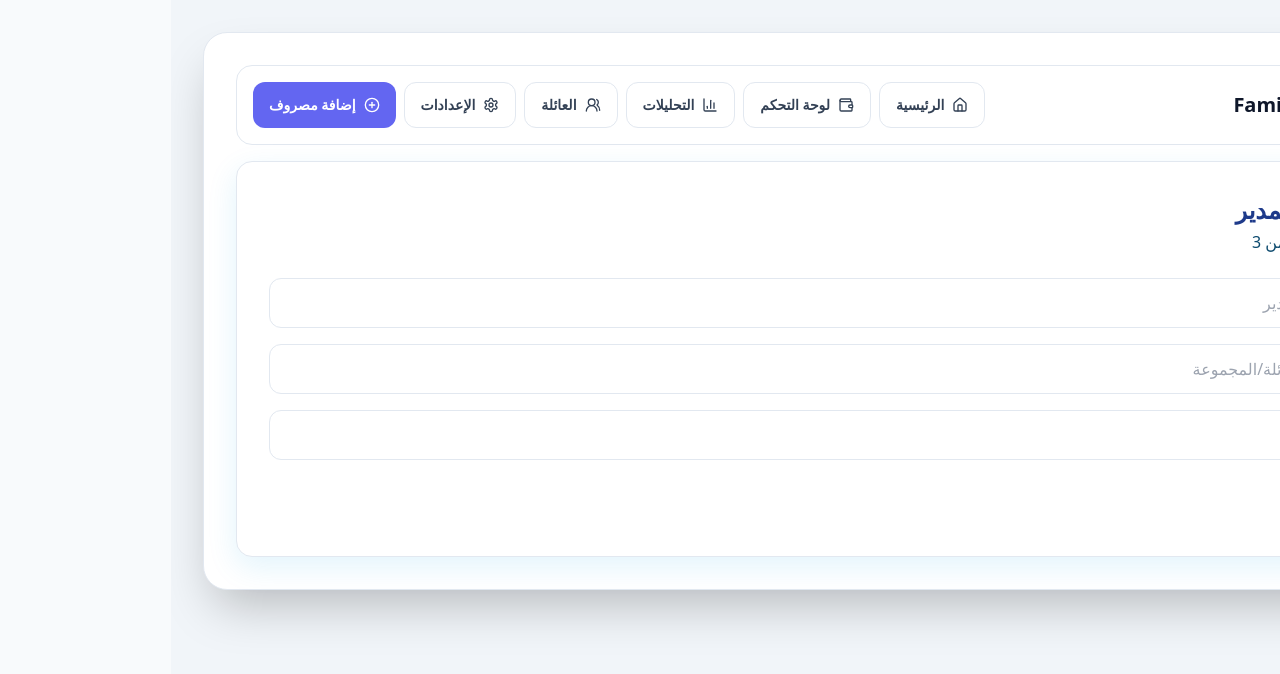
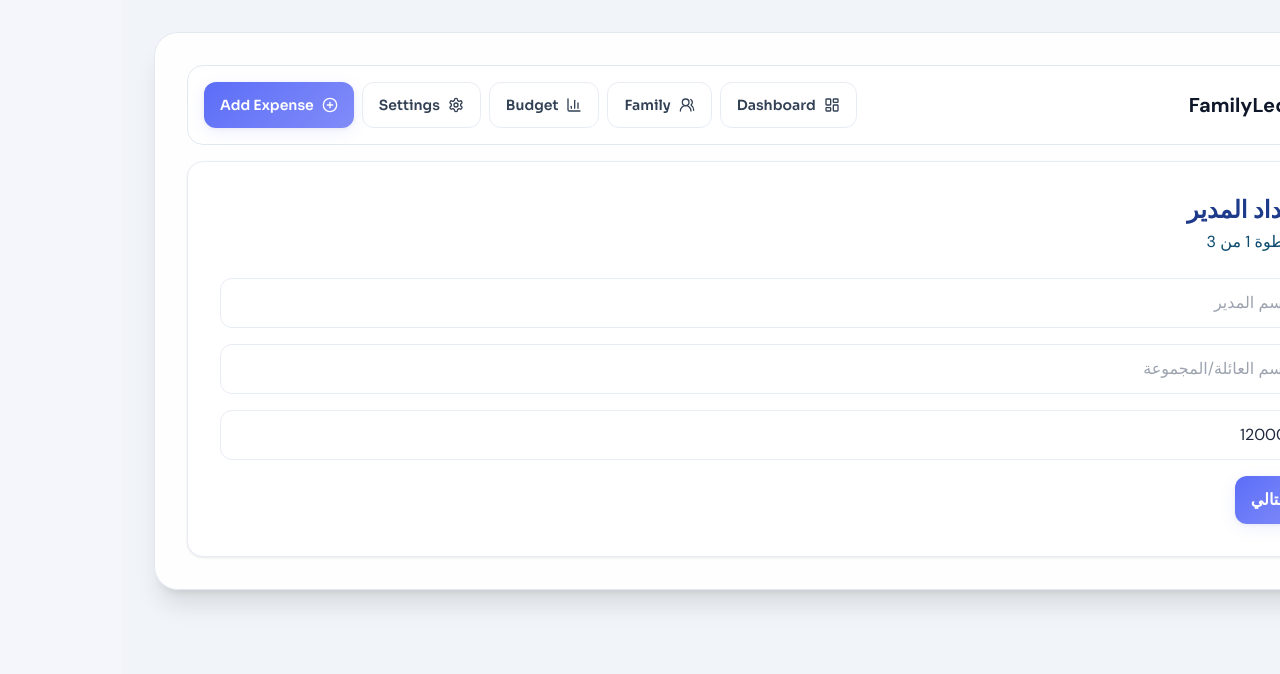
Before and after one commit to OTK-Shadi/Baytna, a Next.js app: page /admin/onboarding in a window 1280 px wide. Shown: the top 674 px of the page. Built offline with nearby package versions, Linux system fonts and the light colour scheme.

Commit message:
feat: apply legacy-parity styling to expenses flow

```diff
--- a/app/dashboard/page.tsx
+++ b/app/dashboard/page.tsx
@@ -30,6 +30,7 @@ export default function DashboardPage() {
   const insights = buildInsights(activeFamily);
   const budgetUsage = Math.min((insights.totalSpent / activeFamily.monthlyBudget) * 100, 100);
   const topSpender = getTopSpender(activeFamily.members, activeFamily.expenses);
+  const overspend = Math.max(insights.totalSpent - activeFamily.monthlyBudget, 0);
   const insightItems = [
     { type: 'info', text: `المتبقي من الميزانية: ${formatCurrency(insights.remaining)}` },
     { type: 'warn', text: `معدل الحرق اليومي: ${formatCurrency(insights.dailyBurnRate)}` },
@@ -44,20 +45,35 @@ export default function DashboardPage() {
 
   return (
     <AppShell>
-      <section className="grid grid-cols-1 gap-4 md:grid-cols-2">
-        <div className="card p-6 md:col-span-2">
-          <h2 className="text-2xl font-bold">مرحبًا {activeMember.name} 👋</h2>
-          <p className="mt-2 text-slate-500">ميزانية هذا الشهر: {formatCurrency(activeFamily.monthlyBudget)}</p>
-          <div className="mt-4 h-3 overflow-hidden rounded-full bg-indigo-100">
-            <div style={{ width: `${budgetUsage}%` }} className="h-full bg-gradient-to-r from-indigo-500 to-indigo-300" />
+      <section className="grid grid-cols-1 gap-4">
+        <div className="card relative overflow-hidden rounded-3xl border-0 bg-gradient-to-br from-indigo-500 via-indigo-500 to-violet-500 p-5 text-white">
+          <div className="pointer-events-none absolute -right-10 -top-10 h-32 w-32 rounded-full bg-white/10" />
+          <div className="pointer-events-none absolute -bottom-12 right-12 h-28 w-28 rounded-full bg-white/10" />
+          <h2 className="text-2xl font-extrabold">Dashboard</h2>
+          <p className="text-xs text-indigo-100">{new Date().toLocaleDateString('en-US', { month: 'long', day: 'numeric', year: 'numeric' })}</p>
+          <p className="mt-3 text-[11px] font-semibold tracking-wide text-indigo-100">TOTAL BUDGET</p>
+          <h3 className="text-4xl font-black leading-tight">{formatCurrency(activeFamily.monthlyBudget)}</h3>
+          <div className="mt-3 flex flex-wrap gap-2 text-[11px] font-semibold">
+            <span className="rounded-full bg-white/25 px-3 py-1">Spent: {formatCurrency(insights.totalSpent)}</span>
+            <span className="rounded-full bg-rose-200/40 px-3 py-1">Over: {formatCurrency(overspend)}</span>
           </div>
-          <div className="mt-2 text-sm text-slate-500">تم استخدام {budgetUsage.toFixed(0)}% من الميزانية</div>
+          <div className="mt-4 h-2 overflow-hidden rounded-full bg-white/30">
+            <div style={{ width: `${budgetUsage}%` }} className="h-full bg-white" />
+          </div>
+          <div className="mt-2 flex items-center justify-between text-xs text-indigo-100">
+            <span>0 JOD</span>
+            <span>{budgetUsage.toFixed(0)}% used</span>
+            <span>{formatCurrency(activeFamily.monthlyBudget)}</span>
+          </div>
         </div>
 
-        <SmartAlerts alerts={insights.alerts} />
+        <div className="card border-sky-200 bg-[#f7fbff] p-4">
+          <h3 className="mb-2 text-base font-bold">💡 Insights</h3>
+          <SmartAlerts alerts={insights.alerts} />
+        </div>
 
         <div className="card p-4">
-          <h3 className="text-lg font-bold">💡 Insights</h3>
+          <h3 className="text-lg font-bold">Quick Summary</h3>
           <div className="mt-3 space-y-2 text-sm">
             {insightItems.map((item, idx) => (
               <p
@@ -76,7 +92,7 @@ export default function DashboardPage() {
           </div>
         </div>
 
-        <div className="card p-4 md:col-span-2">
+        <div className="card p-4">
           <div className="mb-3 flex flex-wrap items-center justify-between gap-2">
             <h3 className="text-lg font-bold">Spending Breakdown</h3>
             <div className="flex flex-wrap gap-2">
@@ -121,7 +137,7 @@ export default function DashboardPage() {
           </ul>
         </div>
 
-        <div className="card p-4 md:col-span-2">
+        <div className="card p-4">
           <div className="mb-3 flex items-center justify-between">
             <h3 className="text-lg font-bold">آخر العمليات</h3>
             <Link className="text-sky-700 underline" href="/expenses">
@@ -129,7 +145,9 @@ export default function DashboardPage() {
             </Link>
           </div>
           <ul className="space-y-2 text-sm">
-            {activeFamily.expenses.slice(0, 5).map((expense) => {
+            {activeFamily.expenses.length === 0 ? (
+              <li className="rounded-xl border border-dashed border-slate-200 bg-slate-50 p-4 text-center text-slate-500">No expenses yet</li>
+            ) : activeFamily.expenses.slice(0, 5).map((expense) => {
               const member = activeFamily.members.find((m) => m.id === expense.memberId);
               const category = activeFamily.categories.find((c) => c.id === expense.categoryId);
               return (
--- a/app/expenses/page.tsx
+++ b/app/expenses/page.tsx
@@ -25,14 +25,18 @@ export default function ExpensesPage() {
 
   return (
     <AppShell>
-      <section className="card p-6">
+      <section className="space-y-4">
+        <div className="card rounded-3xl border-0 bg-gradient-to-br from-indigo-500 to-violet-500 p-5 text-white shadow-[0_12px_40px_rgba(92,110,248,0.15)]">
           <div className="mb-4 flex flex-wrap items-center justify-between gap-3">
-          <h2 className="text-2xl font-bold">كل المصروفات</h2>
-          <Link href="/expenses/new" className="btn-primary py-2">
-            إضافة مصروف
+            <h2 className="font-['Sora'] text-2xl font-bold">كل المصروفات</h2>
+            <Link href="/expenses/new" className="rounded-full bg-white px-4 py-2 text-sm font-semibold text-indigo-700">
+              + إضافة مصروف
             </Link>
           </div>
+          <p className="text-sm text-indigo-100">راجع العمليات، صفّي حسب العضو أو الفئة، واحذف أي سجل غير صحيح.</p>
+        </div>
 
+        <div className="card p-4">
           <div className="mb-4 grid grid-cols-1 gap-3 md:grid-cols-2">
             <select className="input" value={memberId} onChange={(e) => setMemberId(e.target.value)}>
               <option value="">تصفية حسب العضو</option>
@@ -53,19 +57,21 @@ export default function ExpensesPage() {
             </select>
           </div>
 
-        <ul className="space-y-2">
-          {expenses.map((expense) => {
+          <ul className="space-y-3">
+            {expenses.length === 0 ? (
+              <li className="rounded-2xl border border-dashed border-slate-200 bg-slate-50 p-4 text-center text-slate-500">لا توجد نتائج مطابقة للتصفية.</li>
+            ) : expenses.map((expense) => {
               const member = activeFamily.members.find((m) => m.id === expense.memberId);
               const category = activeFamily.categories.find((c) => c.id === expense.categoryId);
               return (
-              <li key={expense.id} className="rounded-2xl bg-sky-50 p-4">
+                <li key={expense.id} className="rounded-2xl border border-[#e8ecf4] bg-white p-4 shadow-[0_1px_3px_rgba(0,0,0,.06)]">
                   <div className="grid grid-cols-1 gap-2 md:grid-cols-6 md:items-center">
-                  <span className="font-bold">{expense.title}</span>
-                  <span>{member?.name}</span>
-                  <span>{category?.name}</span>
-                  <span>{formatCurrency(expense.amount)}</span>
-                  <span>{expense.proof ? '📎 مرفق' : '—'}</span>
-                  <button className="text-red-600 underline" onClick={() => deleteExpense(expense.id)}>
+                    <span className="font-bold text-slate-800">{expense.title}</span>
+                    <span className="text-slate-600">{member?.name}</span>
+                    <span className="inline-flex w-fit rounded-full bg-indigo-50 px-2 py-1 text-xs text-indigo-700">{category?.name}</span>
+                    <span className="font-semibold text-indigo-700">{formatCurrency(expense.amount)}</span>
+                    <span className="text-slate-500">{expense.proof ? '📎 مرفق' : '—'}</span>
+                    <button className="text-sm font-semibold text-red-600 underline" onClick={() => deleteExpense(expense.id)}>
                       حذف
                     </button>
                   </div>
@@ -73,6 +79,7 @@ export default function ExpensesPage() {
               );
             })}
           </ul>
+        </div>
       </section>
     </AppShell>
   );
--- a/app/family/page.tsx
+++ b/app/family/page.tsx
@@ -35,13 +35,14 @@ export default function FamilyPage() {
   return (
     <AppShell>
       <section className="space-y-4">
-        <div className="card p-5">
-          <h2 className="text-2xl font-bold">العائلة</h2>
-          <p className="text-slate-500">{activeFamily.members.length} أعضاء · Code: {activeFamily.inviteCode}</p>
+        <div className="card rounded-3xl border-0 bg-gradient-to-br from-indigo-500 via-indigo-500 to-violet-500 p-5 text-white shadow-[0_12px_40px_rgba(92,110,248,0.15)]">
+          <h2 className="font-['Sora'] text-2xl font-bold">العائلة</h2>
+          <p className="mt-1 text-indigo-100">{activeFamily.members.length} أعضاء</p>
+          <div className="mt-3 inline-flex items-center rounded-full bg-white/20 px-3 py-1 text-xs font-semibold">Invite: {activeFamily.inviteCode}</div>
         </div>
 
         <div className="card p-4">
-          <h3 className="text-lg font-bold">الأعضاء</h3>
+          <h3 className="font-['Sora'] text-lg font-bold">الأعضاء</h3>
           <ul className="mt-3 space-y-3">
             {activeFamily.members.map((member) => {
               const memberTotal = activeFamily.expenses
@@ -49,13 +50,13 @@ export default function FamilyPage() {
                 .reduce((sum, expense) => sum + expense.amount, 0);
               const pct = activeFamily.monthlyBudget > 0 ? Math.min((memberTotal / activeFamily.monthlyBudget) * 100, 100) : 0;
               return (
-                <li key={member.id} className="rounded-xl border border-slate-200 p-3">
+                <li key={member.id} className="rounded-2xl border border-[#e8ecf4] bg-white p-3 shadow-[0_1px_3px_rgba(0,0,0,.06)]">
                   <div className="mb-2 flex items-center justify-between">
                     <p className="font-semibold">{member.name}</p>
-                    <p className="text-sm text-slate-500">{member.role === 'admin' ? 'Admin' : 'Member'}</p>
+                    <p className="rounded-full bg-indigo-50 px-2 py-1 text-xs text-indigo-700">{member.role === 'admin' ? 'Admin' : 'Member'}</p>
                   </div>
                   <div className="mb-2 h-2 overflow-hidden rounded-full bg-slate-100">
-                    <div className="h-full rounded-full bg-indigo-500" style={{ width: `${pct}%` }} />
+                    <div className="h-full rounded-full bg-gradient-to-r from-indigo-500 to-indigo-300" style={{ width: `${pct}%` }} />
                   </div>
                   <p className="text-sm text-slate-500">إجمالي صرفه: {formatCurrency(memberTotal)}</p>
                 </li>
@@ -66,14 +67,14 @@ export default function FamilyPage() {
 
         <div className="card p-4 text-center">
           <p className="text-sm text-slate-500">شارك كود العائلة مع الأعضاء الجدد</p>
-          <div className="mt-3 rounded-xl border border-indigo-200 bg-indigo-50 p-4 text-2xl font-black tracking-widest text-indigo-700">
+          <div className="mt-3 rounded-2xl border border-indigo-200 bg-indigo-50 p-4 text-2xl font-black tracking-widest text-indigo-700">
             {activeFamily.inviteCode}
           </div>
           <div className="mt-3 flex flex-wrap justify-center gap-2">
             <button className="btn-secondary" onClick={copyCode}>📋 Copy Code</button>
             <button className="btn-primary" onClick={generateCode}>🔄 Generate New Code</button>
           </div>
-          {toast && <p className="mt-3 text-sm text-green-700">{toast}</p>}
+          {toast && <p className="mt-3 text-sm font-semibold text-green-700">{toast}</p>}
         </div>
       </section>
     </AppShell>
--- a/app/globals.css
+++ b/app/globals.css
@@ -1,52 +1,62 @@
+@import url('https://fonts.googleapis.com/css2?family=Sora:wght@400;500;600;700&family=DM+Sans:wght@400;500;700&display=swap');
+
 @tailwind base;
 @tailwind components;
 @tailwind utilities;
 
 :root {
   color-scheme: light;
+  --legacy-bg: #f4f6fb;
+  --legacy-card: #ffffff;
+  --legacy-border: #e8ecf4;
+  --legacy-primary: #5c6ef8;
+  --legacy-primary-dark: #3d4fd6;
+  --legacy-muted: #8a94a6;
+  --legacy-shadow-sm: 0 1px 3px rgba(0, 0, 0, 0.06), 0 1px 2px rgba(0, 0, 0, 0.04);
+  --legacy-shadow: 0 4px 16px rgba(92, 110, 248, 0.1), 0 1px 4px rgba(0, 0, 0, 0.06);
+  --legacy-shadow-lg: 0 12px 40px rgba(92, 110, 248, 0.15), 0 4px 12px rgba(0, 0, 0, 0.08);
 }
 
 body {
-  @apply bg-cloud text-navy;
+  @apply text-navy;
   direction: rtl;
+  font-family: 'DM Sans', sans-serif;
+  background: radial-gradient(circle at 20% 0%, #eef0ff 0%, transparent 35%), radial-gradient(circle at 80% 100%, #eaf3ff 0%, transparent 40%), var(--legacy-bg);
 }
 
 .card {
-  @apply rounded-2xl border border-slate-200 bg-white shadow-soft;
+  @apply rounded-2xl border bg-white;
+  border-color: var(--legacy-border);
+  box-shadow: var(--legacy-shadow-sm);
 }
 
 .input {
-  @apply w-full rounded-xl border border-slate-200 bg-white px-4 py-3 text-slate-800 outline-none ring-indigo-200 transition focus:ring-2;
+  @apply w-full rounded-xl border bg-white px-4 py-3 text-slate-800 outline-none ring-indigo-200 transition focus:ring-2;
+  border-color: var(--legacy-border);
 }
 
 .btn-primary {
-  @apply rounded-xl bg-indigo-500 px-4 py-3 font-semibold text-white transition hover:bg-indigo-600;
+  @apply rounded-xl px-4 py-3 font-semibold text-white transition;
+  font-family: 'Sora', sans-serif;
+  background: linear-gradient(135deg, var(--legacy-primary) 0%, #818cf8 100%);
+  box-shadow: var(--legacy-shadow);
 }
+.btn-primary:hover { background: linear-gradient(135deg, var(--legacy-primary-dark) 0%, #6366f1 100%); }
 
 .btn-secondary {
-  @apply rounded-xl border border-slate-200 bg-white px-4 py-3 font-semibold text-slate-700 transition hover:bg-slate-50;
+  @apply rounded-xl border bg-white px-4 py-3 font-semibold text-slate-700 transition hover:bg-slate-50;
+  border-color: var(--legacy-border);
+  font-family: 'Sora', sans-serif;
 }
 
 .category-tile {
-  @apply flex cursor-pointer flex-col items-center justify-center gap-2 rounded-xl border border-slate-200 bg-white px-3 py-4 text-slate-700 shadow-sm transition;
+  @apply flex cursor-pointer flex-col items-center justify-center gap-2 rounded-xl border bg-white px-3 py-4 text-slate-700 shadow-sm transition;
+  border-color: var(--legacy-border);
 }
 
-.category-tile:hover {
-  @apply border-indigo-300 bg-indigo-50/50;
-}
+.category-tile:hover { @apply border-indigo-300 bg-indigo-50/50; }
+.category-tile-selected { @apply border-indigo-500 bg-indigo-50 text-indigo-700; }
 
-.category-tile-selected {
-  @apply border-indigo-500 bg-indigo-50 text-indigo-700;
-}
-
-.settings-row {
-  @apply flex items-center justify-between border-b border-slate-200 py-3;
-}
-
-.settings-row:last-child {
-  @apply border-b-0;
-}
-
-.settings-val {
-  @apply text-sm text-slate-500;
-}
+.settings-row { @apply flex items-center justify-between border-b py-3; border-color: var(--legacy-border); }
+.settings-row:last-child { @apply border-b-0; }
+.settings-val { @apply text-sm text-slate-500; }
--- a/app/settings/page.tsx
+++ b/app/settings/page.tsx
@@ -29,37 +29,40 @@ export default function SettingsPage() {
     router.push('/');
   };
 
+  const toggleClass = (active: boolean) =>
+    `rounded-full px-4 py-2 text-xs font-semibold transition ${active ? 'bg-indigo-50 text-indigo-700 border border-indigo-200' : 'bg-slate-100 text-slate-500 border border-slate-200'}`;
+
   return (
     <AppShell>
       <section className="space-y-4">
-        <div className="card p-5">
-          <h2 className="text-2xl font-bold">الإعدادات</h2>
-          <div className="mt-3 rounded-xl border border-slate-200 p-3">
+        <div className="card rounded-3xl border-0 bg-gradient-to-br from-indigo-500 to-violet-500 p-5 text-white shadow-[0_12px_40px_rgba(92,110,248,0.15)]">
+          <h2 className="font-['Sora'] text-2xl font-bold">الإعدادات</h2>
+          <div className="mt-3 rounded-2xl border border-white/30 bg-white/10 p-3">
             <p className="font-semibold">{profileName}</p>
-            <p className="text-sm text-slate-500">{activeMember.role === 'admin' ? 'Admin' : 'Member'} · {activeFamily.familyName}</p>
+            <p className="text-sm text-indigo-100">{activeMember.role === 'admin' ? 'Admin' : 'Member'} · {activeFamily.familyName}</p>
           </div>
         </div>
 
         <div className="card p-4">
           <div className="settings-row">
-            <span>Currency</span>
-            <span className="settings-val">EGP 🇪🇬</span>
+            <span className="font-['Sora']">Currency</span>
+            <span className="settings-val">JOD 🇯🇴</span>
           </div>
           <div className="settings-row">
-            <span>Notifications</span>
-            <button className={`btn-secondary py-2 ${notifications ? 'bg-green-50 text-green-700' : ''}`} onClick={() => setNotifications((v) => !v)}>
+            <span className="font-['Sora']">Notifications</span>
+            <button className={toggleClass(notifications)} onClick={() => setNotifications((v) => !v)}>
               {notifications ? 'On ✓' : 'Off'}
             </button>
           </div>
           <div className="settings-row">
-            <span>Budget Warnings</span>
-            <button className={`btn-secondary py-2 ${warnings ? 'bg-green-50 text-green-700' : ''}`} onClick={() => setWarnings((v) => !v)}>
+            <span className="font-['Sora']">Budget Warnings</span>
+            <button className={toggleClass(warnings)} onClick={() => setWarnings((v) => !v)}>
               {warnings ? 'On ✓' : 'Off'}
             </button>
           </div>
           <div className="settings-row">
-            <span>Dark Mode</span>
-            <button className={`btn-secondary py-2 ${darkMode ? 'bg-indigo-50 text-indigo-700' : ''}`} onClick={() => setDarkMode((v) => !v)}>
+            <span className="font-['Sora']">Dark Mode</span>
+            <button className={toggleClass(darkMode)} onClick={() => setDarkMode((v) => !v)}>
               {darkMode ? 'Enabled' : 'Disabled'}
             </button>
           </div>
--- a/components/AppShell.tsx
+++ b/components/AppShell.tsx
@@ -1,35 +1,37 @@
 import Link from 'next/link';
-import { BarChart3, Home, PlusCircle, Settings, UsersRound, Wallet } from 'lucide-react';
+import { BarChart3, LayoutDashboard, PlusCircle, Settings, UsersRound } from 'lucide-react';
+import BottomNav from '@/components/BottomNav';
+
+const desktopNav = [
+  { href: '/dashboard', label: 'Dashboard', icon: LayoutDashboard },
+  { href: '/family', label: 'Family', icon: UsersRound },
+  { href: '/analytics', label: 'Budget', icon: BarChart3 },
+  { href: '/settings', label: 'Settings', icon: Settings },
+];
 
 export default function AppShell({ children }: { children: React.ReactNode }) {
   return (
-    <main className="min-h-screen bg-slate-100 p-4 md:p-6 lg:p-8">
-      <div className="mx-auto w-full max-w-[420px] space-y-4 rounded-[36px] border border-slate-200 bg-white p-4 shadow-2xl md:max-w-4xl md:rounded-3xl md:p-6 lg:max-w-7xl lg:p-8">
-        <nav className="flex flex-wrap items-center gap-3 rounded-2xl border border-slate-200 bg-white p-4 md:justify-between">
+    <main className="min-h-screen bg-slate-100 p-3 pb-24 md:p-6 lg:p-8">
+      <div className="mx-auto w-full max-w-7xl space-y-4 rounded-3xl border border-slate-200 bg-white/90 p-4 shadow-xl backdrop-blur md:p-6 lg:p-8">
+        <nav className="hidden flex-wrap items-center gap-3 rounded-2xl border border-slate-200 bg-white p-4 md:flex md:justify-between">
           <h1 className="text-lg font-bold text-slate-900 md:text-xl">FamilyLedger</h1>
           <div className="flex flex-wrap gap-2 text-sm md:ms-auto">
-            <Link className="btn-secondary flex items-center gap-2 py-2" href="/">
-              <Home size={16} /> الرئيسية
-            </Link>
-            <Link className="btn-secondary flex items-center gap-2 py-2" href="/dashboard">
-              <Wallet size={16} /> لوحة التحكم
-            </Link>
-            <Link className="btn-secondary flex items-center gap-2 py-2" href="/analytics">
-              <BarChart3 size={16} /> التحليلات
-            </Link>
-            <Link className="btn-secondary flex items-center gap-2 py-2" href="/family">
-              <UsersRound size={16} /> العائلة
-            </Link>
-            <Link className="btn-secondary flex items-center gap-2 py-2" href="/settings">
-              <Settings size={16} /> الإعدادات
-            </Link>
+            {desktopNav.map((item) => {
+              const Icon = item.icon;
+              return (
+                <Link key={item.href} className="btn-secondary flex items-center gap-2 py-2" href={item.href}>
+                  <Icon size={16} /> {item.label}
+                </Link>
+              );
+            })}
             <Link className="btn-primary flex items-center gap-2 py-2" href="/expenses/new">
-              <PlusCircle size={16} /> إضافة مصروف
+              <PlusCircle size={16} /> Add Expense
             </Link>
           </div>
         </nav>
         {children}
       </div>
+      <BottomNav />
     </main>
   );
 }
--- /dev/null
+++ b/components/BottomNav.tsx
@@ -0,0 +1,39 @@
+'use client';
+
+import Link from 'next/link';
+import { usePathname } from 'next/navigation';
+import { BarChart3, LayoutDashboard, Settings, UsersRound } from 'lucide-react';
+
+const navItems = [
+  { href: '/dashboard', label: 'Dashboard', icon: LayoutDashboard },
+  { href: '/family', label: 'Family', icon: UsersRound },
+  { href: '/analytics', label: 'Budget', icon: BarChart3 },
+  { href: '/settings', label: 'Settings', icon: Settings },
+];
+
+export default function BottomNav() {
+  const pathname = usePathname();
+
+  return (
+    <nav className="fixed inset-x-0 bottom-0 z-40 border-t border-indigo-100 bg-white/95 px-3 py-2 backdrop-blur md:hidden" aria-label="Primary">
+      <div className="mx-auto grid w-full max-w-md grid-cols-4 gap-2">
+        {navItems.map((item) => {
+          const Icon = item.icon;
+          const active = pathname === item.href || pathname.startsWith(`${item.href}/`);
+          return (
+            <Link
+              key={item.href}
+              href={item.href}
+              className={`flex flex-col items-center justify-center gap-1 rounded-xl px-2 py-2 text-[11px] font-semibold transition ${
+                active ? 'bg-indigo-50 text-indigo-700 shadow-sm' : 'text-slate-500 hover:bg-slate-50 hover:text-slate-700'
+              }`}
+            >
+              <Icon size={17} />
+              <span>{item.label}</span>
+            </Link>
+          );
+        })}
+      </div>
+    </nav>
+  );
+}
```
Also changed, not shown: app/expenses/new/page.tsx (+9 -3 lines), 1 other file (tests, documents, lock files or other folders). Lines whose indentation alone changed are shown as unchanged.
